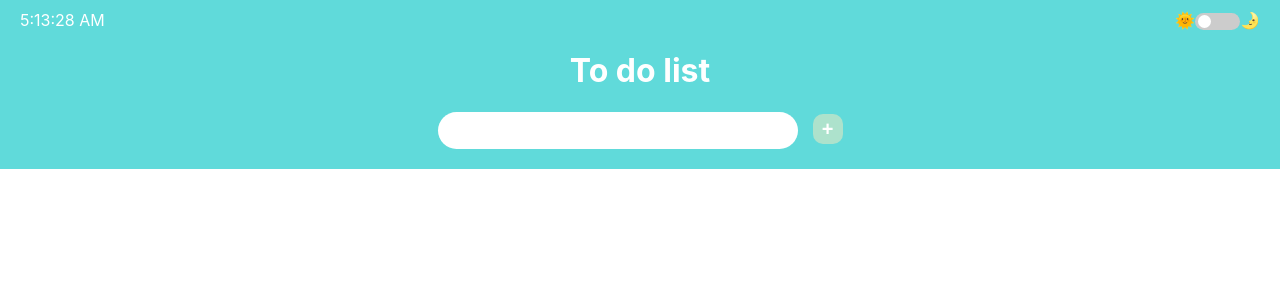
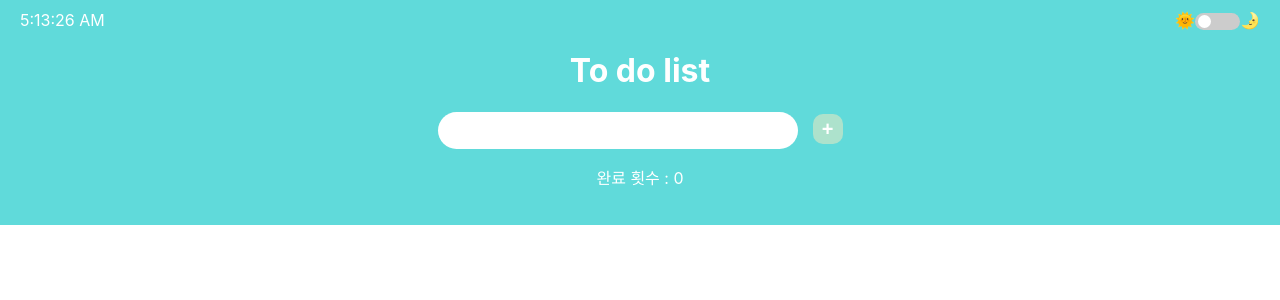
Before and after one commit to jeong011010/todo-list, a React (Create React App) app: page / in a window 1280 px wide. Shown: the top 300 px of the page. Built offline with nearby package versions, Linux system fonts and the light colour scheme.

Commit message:
update js file [add display succes function (완료횟수 출력 기능 구현)]

```diff
--- a/package.json
+++ b/package.json
@@ -6,6 +6,7 @@
     "@testing-library/jest-dom": "^5.16.2",
     "@testing-library/react": "^12.1.3",
     "@testing-library/user-event": "^13.5.0",
+    "firebase": "^9.6.8",
     "react": "^17.0.2",
     "react-dom": "^17.0.2",
     "react-scripts": "5.0.0",
--- a/src/App.css
+++ b/src/App.css
@@ -17,6 +17,7 @@
 }
 
 .input_item{
+  padding-left: 30%;
   border-radius: 20px;
   font-size: 15px;
   width: 300px;
--- a/src/App.js
+++ b/src/App.js
@@ -10,6 +10,7 @@ function App() {
   const [id,setid] = useState(0)
   const [darkMode, setDarkMode] = useState(false)
   const [time, setTime] = useState(new Date());
+  const [succes, setSucces] = useState(0);
 
   const todolist = lists.map((list)=> (
 
@@ -20,7 +21,7 @@ function App() {
         <div className="item" style={{textDecoration: list.checked?'line-through':'none'}}>
           {list.data}</div>
         <div>
-          <span onClick={()=>{list.checked=(!list.checked); settmp(!tmp);}}>{list.checked?'✅':'🟩'}</span>
+          <span onClick={()=>{list.checked=(!list.checked); if(list.checked){setSucces(succes+1);}else{setSucces(succes-1);}}}>{list.checked?'✅':'🟩'}</span>
           <span onClick={()=>{list.deleted=true; settmp(!tmp);}}>🗑️</span>
         </div>
       </div>
@@ -66,14 +67,13 @@ function App() {
         </div>
         <div className="main_title" style={{color: darkMode?'gray':'white'}}>
           <h1>To do list</h1>
-          <div>
-              <div>
+              <div >
                 <input className="input_item" onChange={event=>setdata(event.target.value)} onKeyPress={ (e) => {if(e.key==='Enter'){addData();}}}
                 style={{backgroundColor: darkMode?'gray':'white',color: darkMode?'lightgray':'black'}}/>
                 <button className="input_button" onClick={ () => {addData()}}
                 style={{color: darkMode?'black':'white',backgroundColor: darkMode?'gray':'#ade2cc'}}>+</button>
+              <p>완료 횟수 : {succes}</p>
               </div>
-          </div>
         </div>
       </div>
       <div className="list">
```
Also changed, not shown: 1 other file (tests, documents, lock files or other folders).
